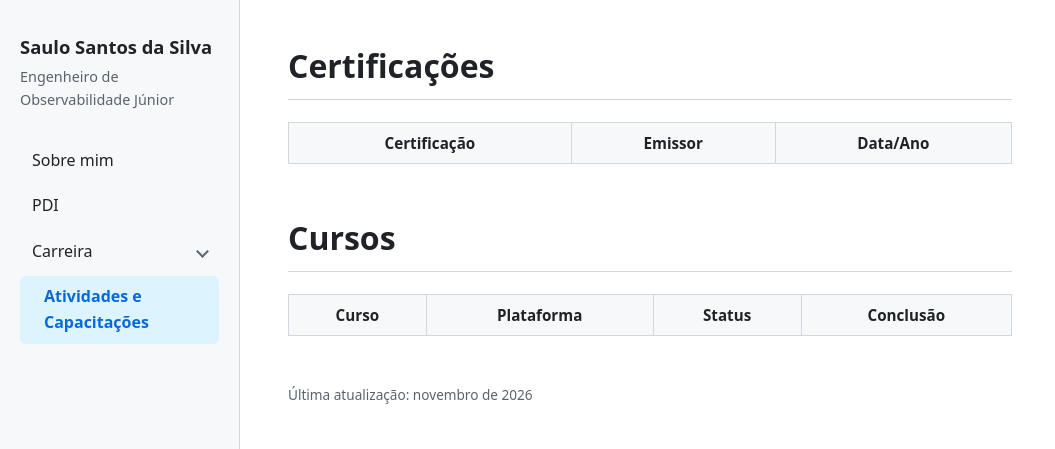
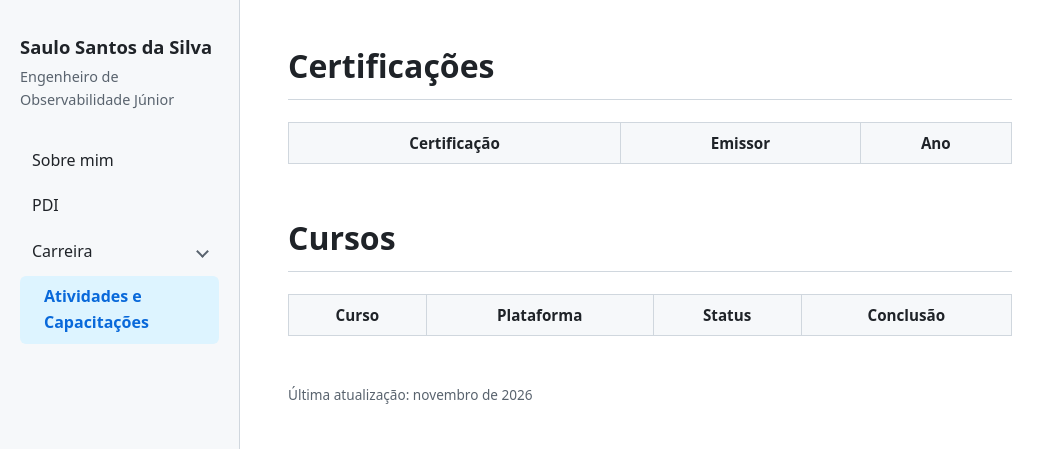
Before and after one commit to saulosilva85/saulo-silva, a plain HTML site: page atividades-e-capacitacoes.html in a window 1280 px wide. Shown: the top 449 px of the page, without its empty margins (0-1055 px from the left). Drawn offline with Linux system fonts and the light colour scheme.

Commit message:
alterado certificações

```diff
--- a/atividades-e-capacitacoes.html
+++ b/atividades-e-capacitacoes.html
@@ -28,7 +28,7 @@
         <tr>
           <th>Certificação</th>
           <th>Emissor</th>
-          <th>Data/Ano</th>
+          <th>Ano</th>
         </tr>
       </thead>
       <tbody>
```
